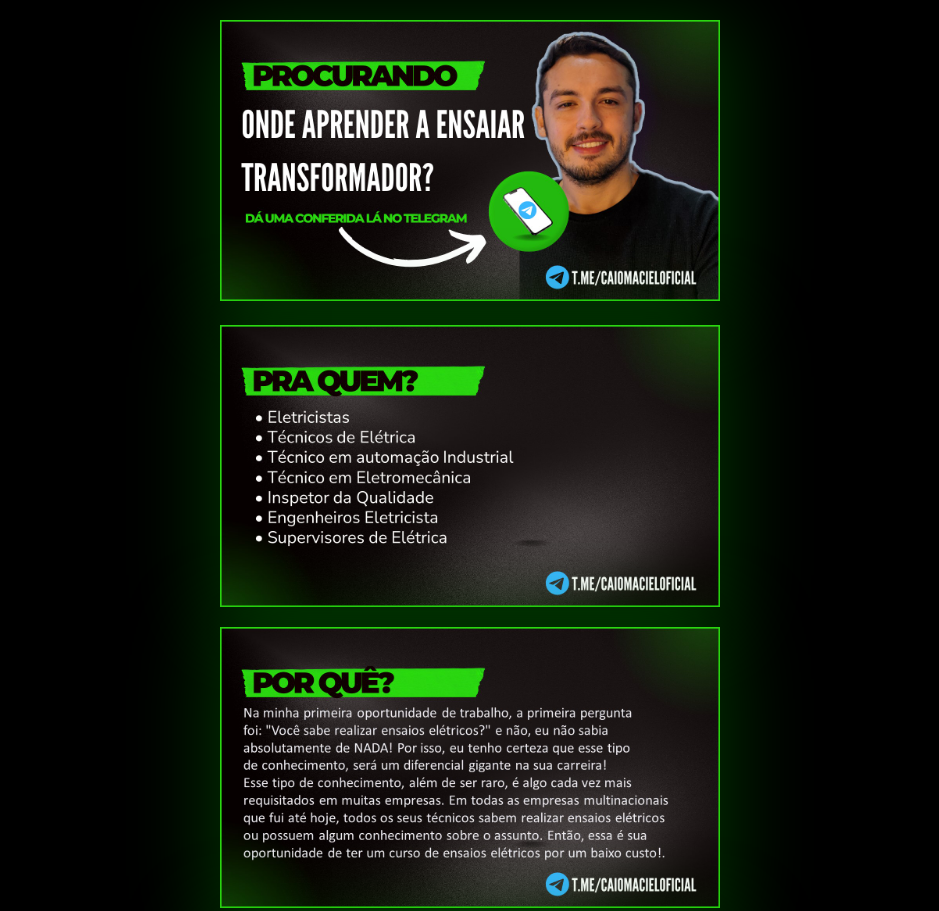
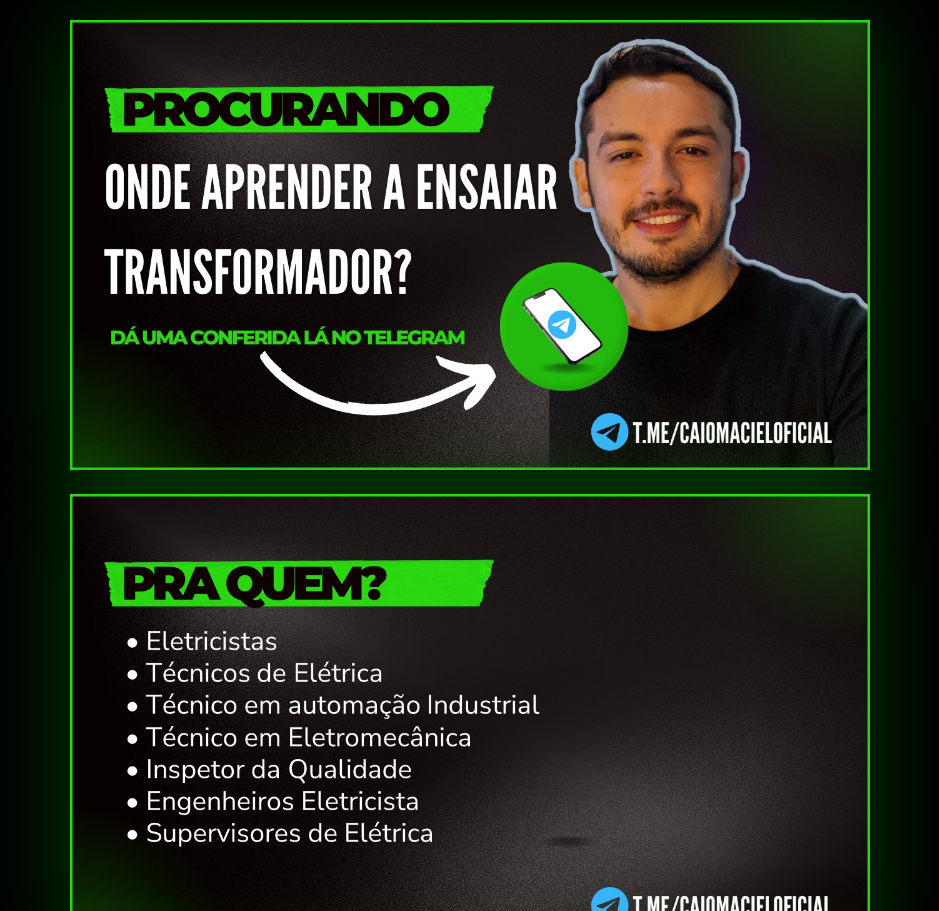
Before and after one commit to caiormaciel/cursotransformador, a plain HTML site: page index.html in a window 1280 px wide. Shown: the top 911 px of the page, without its empty margins (170-1109 px from the left). Drawn offline with Linux system fonts and the light colour scheme.

Commit message:
atualização

```diff
--- a/style.css
+++ b/style.css
@@ -24,9 +24,7 @@ img {
     justify-content: center;
 }
 
-.secao1 img {
-    width: 900px;
-}
+
 
 .secao3 , .secao5 {
     margin: 100px;
@@ -92,11 +90,13 @@ section h3 {
 
 
     img {
-        max-width: 500px;
+        min-width: 375px;
+        max-width: 1200px;
     }
 
     .secao1 img {
-        max-width: 500px;
+        min-width: 375px;
+        max-width: 1200px;
         margin-left: 0px;
     }
 
```
